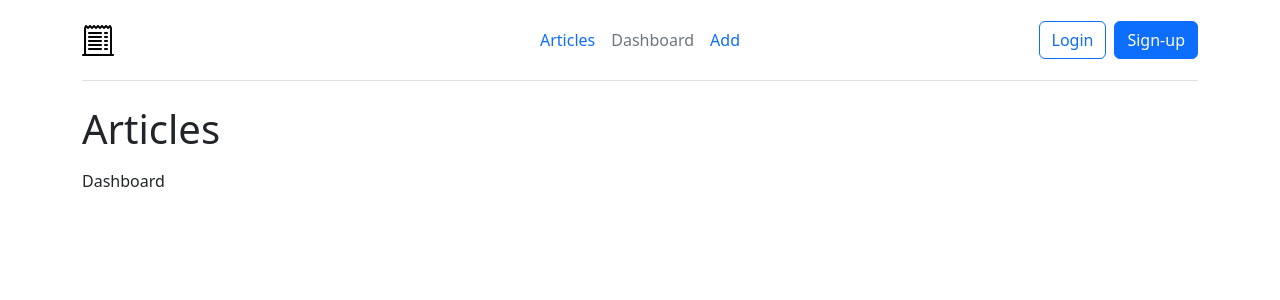
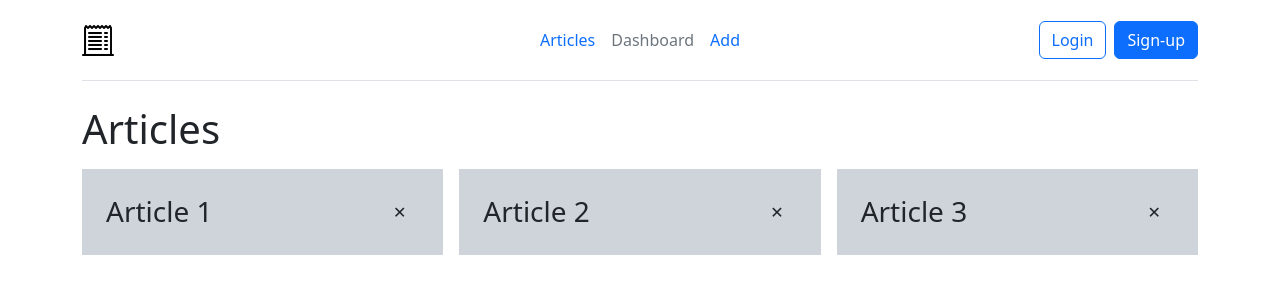
Before and after one commit to Dmitry27Zh/react-blog, a React (Create React App) app: page /dashboard in a window 1280 px wide. Shown: the top 300 px of the page. Built offline with nearby package versions, Linux system fonts and the light colour scheme.

Commit message:
Add Dashboard content

```diff
--- /dev/null
+++ b/src/components/articleControlCard.jsx
@@ -0,0 +1,16 @@
+const ArticleControlCard = (props) => {
+  const { name } = props
+
+  return (
+    <div className="d-flex justify-content-between align-items-center bg-dark-subtle p-4 gap-4">
+      <h3 className="m-0">{name}</h3>
+      <div className="d-flex flex-column flex-shrink-0 gap-2">
+        <button className="btn" type="button">
+          &#10005;
+        </button>
+      </div>
+    </div>
+  )
+}
+
+export default ArticleControlCard
--- a/src/components/dashboard.jsx
+++ b/src/components/dashboard.jsx
@@ -1,5 +1,32 @@
+import { useEffect, useState } from 'react'
+import API from '../api'
+import ArticleControlCard from './articleControlCard'
+
 const Dashboard = () => {
-  return <div>Dashboard</div>
+  const [articles, setArticles] = useState()
+  useEffect(() => {
+    API.articles.fetchAll().then((data) => {
+      setArticles(data)
+    })
+  }, [])
+
+  if (!articles) {
+    return 'Loading!'
+  }
+
+  return (
+    <div className="row row-cols-1 row-cols-sm-2 row-cols-md-3 g-3">
+      {articles.map((article) => {
+        const { id } = article
+
+        return (
+          <div className="col">
+            <ArticleControlCard key={id} {...article} />
+          </div>
+        )
+      })}
+    </div>
+  )
 }
 
 export default Dashboard
```
